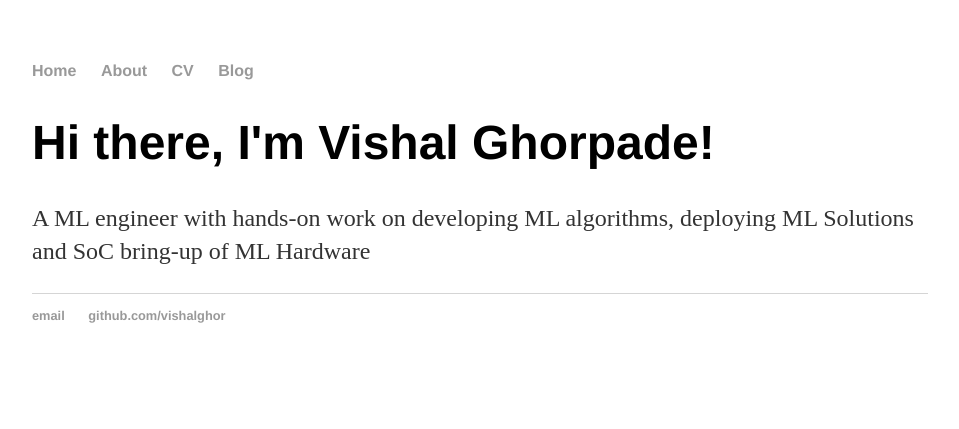
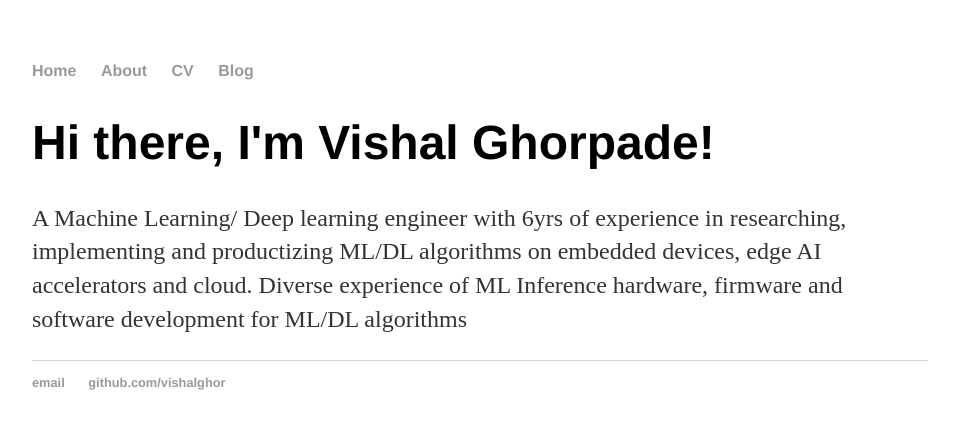
Before and after one commit to vishalghor/Vishalghor.github.io, a Jekyll site: the page built from index.html, in a window 1280 px wide. Shown: the top 429 px of the page, without its empty margins (160-1119 px from the left). Built offline with Jekyll 4.4.1, drawn with Linux system fonts in a browser that asks for light colours.

Commit message:
Update index.html
updating info

```diff
--- a/index.html
+++ b/index.html
@@ -5,5 +5,5 @@ title: Vishal Ghorpade, ML Engineer
 
 		<div class="blurb">
 			<h1>Hi there, I'm Vishal Ghorpade!</h1>
-			<p>A ML engineer with hands-on work on developing ML algorithms, deploying ML Solutions and SoC bring-up of ML Hardware<em></em> <a href="/about"></a></p>
+			<p>A Machine Learning/ Deep learning engineer with 6yrs of experience in researching, implementing and productizing ML/DL algorithms on embedded devices, edge AI accelerators and cloud. Diverse experience of ML Inference hardware, firmware and software development for ML/DL algorithms<em></em> <a href="/about"></a></p>
 		</div>
```
